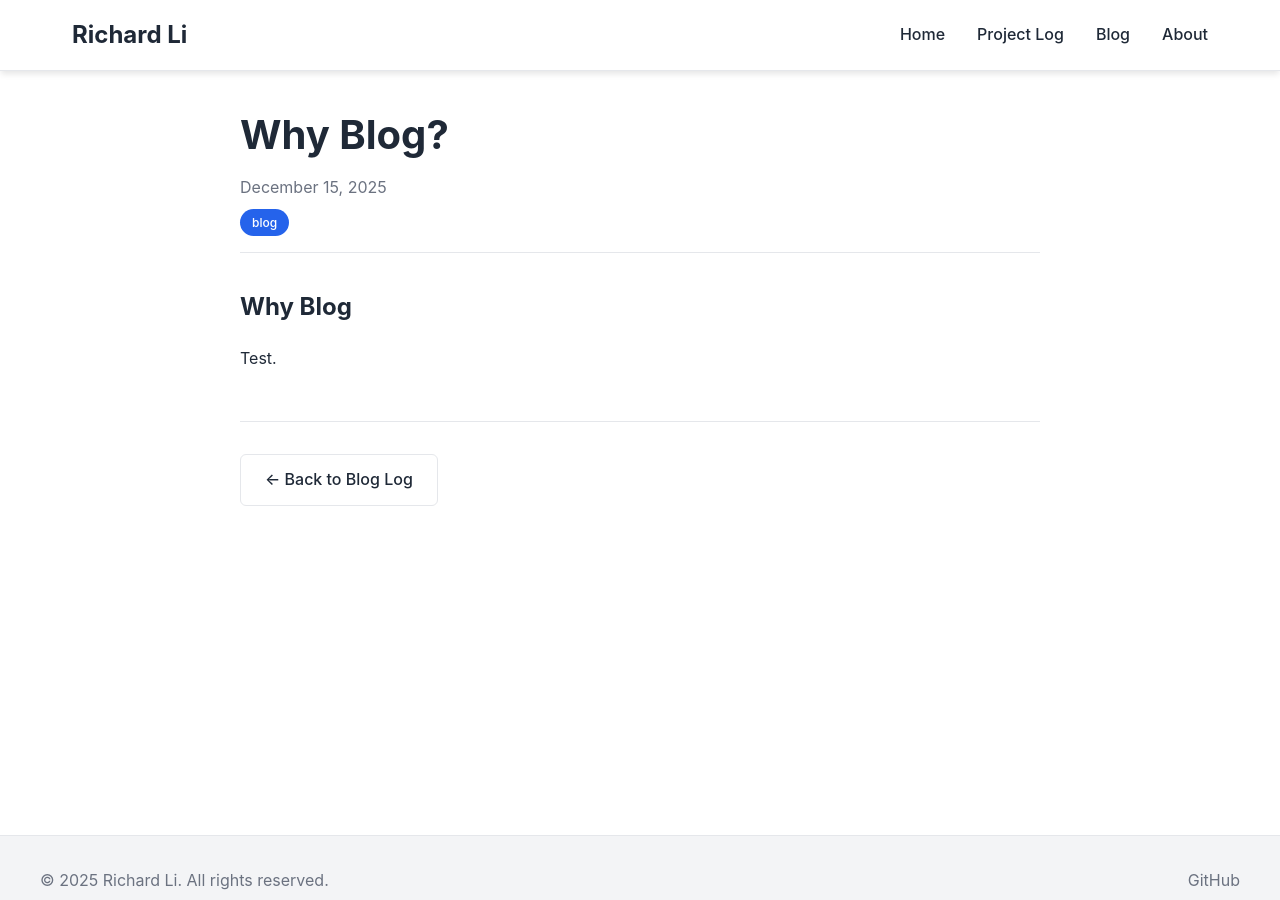
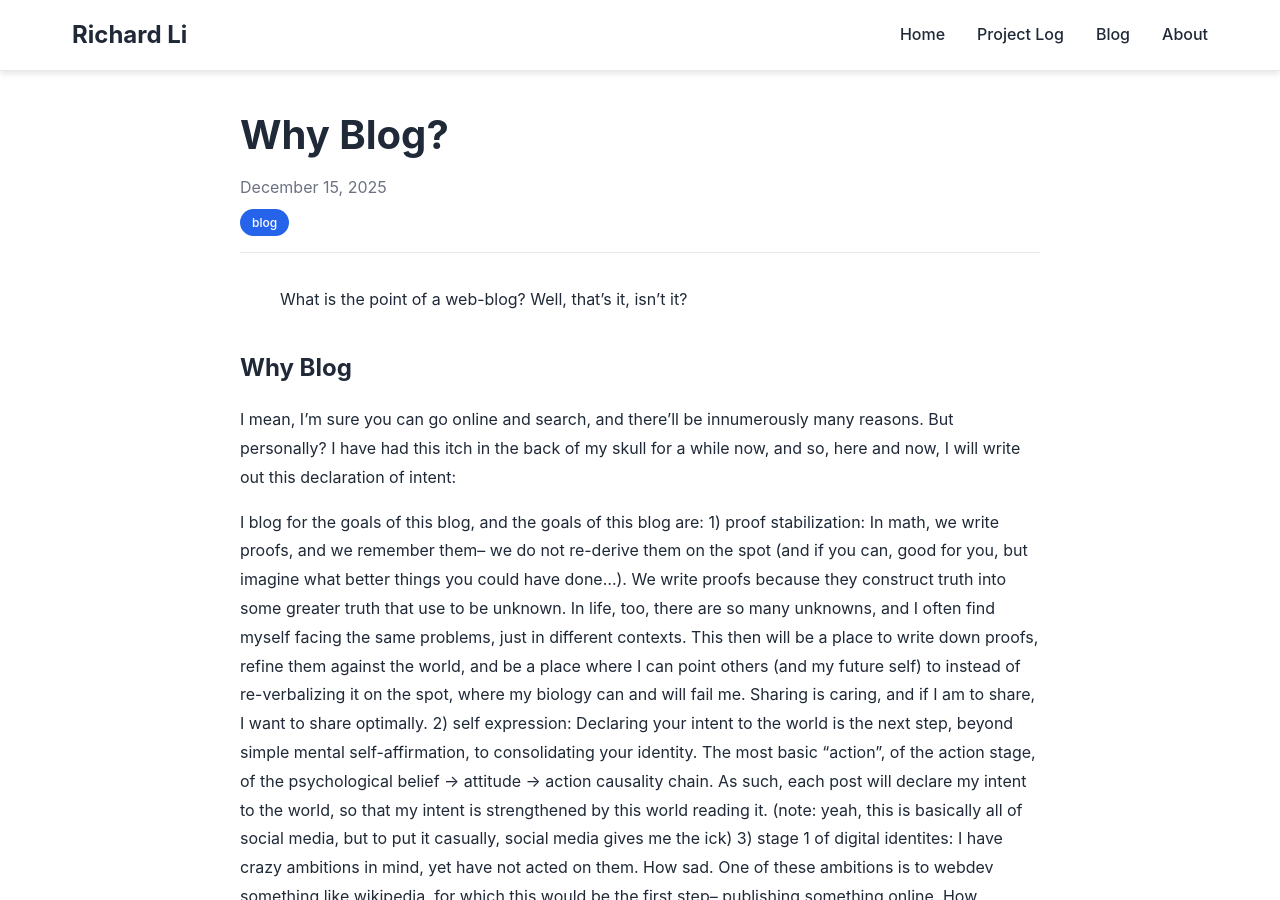
Before and after one commit to richardhcli/richardhcli.github.io, a Jekyll site: the page built from _blog_posts/2025-12-15-whyBlog.md, in a window 1280 px wide and 900 px high. Built offline with Jekyll 4.4.1, drawn with Linux system fonts in a browser that asks for light colours; some of the changed text lies outside the part shown.

Commit message:
blog: why blog

```diff
--- a/_blog_posts/2025-12-15-whyBlog.md
+++ b/_blog_posts/2025-12-15-whyBlog.md
@@ -7,6 +7,14 @@ tags:
 ---
 
 
+> What is the point of a web-blog?
+> Well, that's it, isn't it?
+
 ## Why Blog
 
-Test.
+I mean, I'm sure you can go online and search, and there'll be innumerously many reasons. But personally? I have had this itch in the back of my skull for a while now, and so, here and now, I will write out this declaration of intent:
+
+I blog for the goals of this blog, and the goals of this blog are:
+1) proof stabilization: In math, we write proofs, and we remember them-- we do not re-derive them on the spot (and if you can, good for you, but imagine what better things you could have done...). We write proofs because they construct truth into some greater truth that use to be unknown. In life, too, there are so many unknowns, and I often find myself facing the same problems, just in different contexts. This then will be a place to write down proofs, refine them against the world, and be a place where I can point others (and my future self) to instead of re-verbalizing it on the spot, where my biology can and will fail me. Sharing is caring, and if I am to share, I want to share optimally.
+2) self expression: Declaring your intent to the world is the next step, beyond simple mental self-affirmation, to consolidating your identity. The most basic "action", of the action stage, of the psychological belief -> attitude -> action causality chain. As such, each post will declare my intent to the world, so that my intent is strengthened by this world reading it. (note: yeah, this is basically all of social media, but to put it casually, social media gives me the ick)
+3) stage 1 of digital identites: I have crazy ambitions in mind, yet have not acted on them. How sad. One of these ambitions is to webdev something like wikipedia, for which this would be the first step-- publishing something online. How amazing is that? To be able to work towards the ambitions you have... how great! How wonderful!
```
Also changed, not shown: _pages/projectLog.md (+1 -1 lines).
